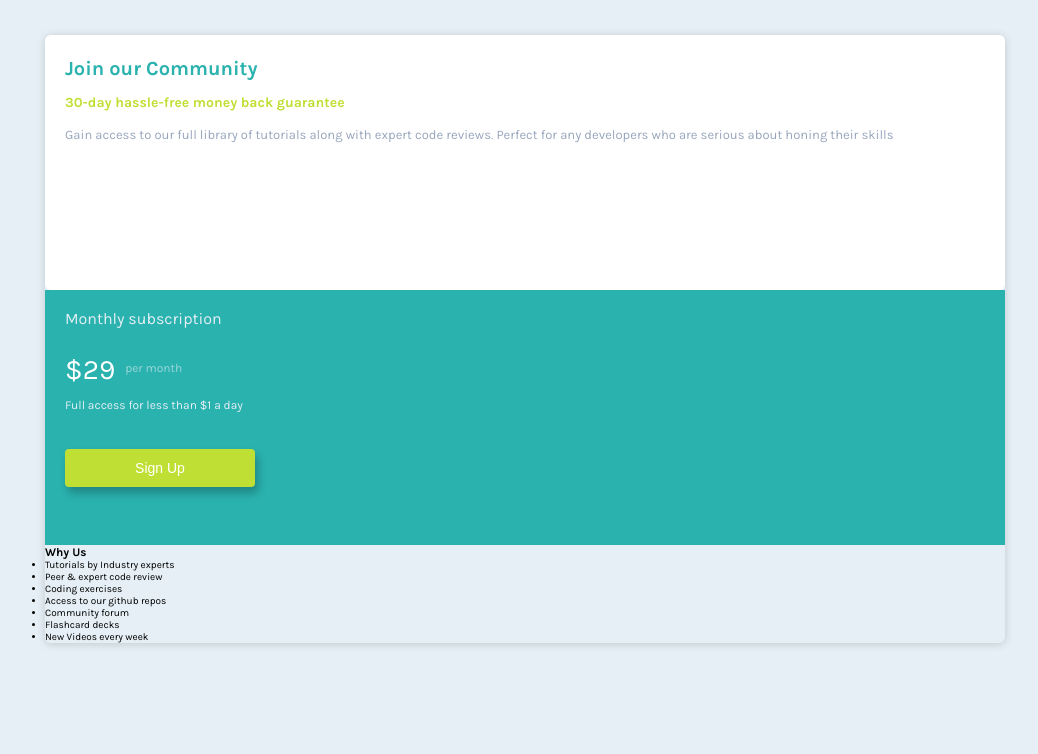
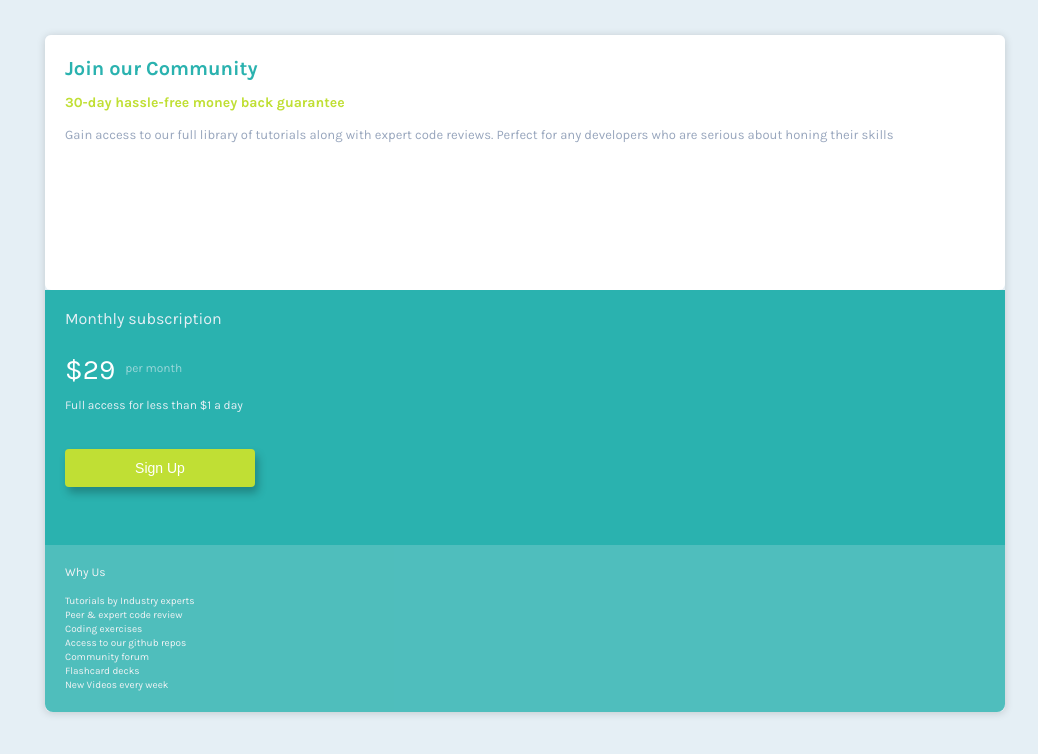
Before and after one commit to RicardoColladoRothschild/SinglePriceGrid.github.io, a plain HTML site: page index.html in a window 1280 px wide. Shown: the whole page, without its empty margins (115-1153 px from the left). Drawn offline with Linux system fonts and the light colour scheme.

Commit message:
add last section

```diff
--- a/styles.css
+++ b/styles.css
@@ -20,6 +20,7 @@ body{
     width:100%;
     height: 100vh;
     background-color:var(--lightGrey);
+
 }
 
 .main-container{
@@ -27,11 +28,13 @@ body{
     height: auto;
     margin:0 auto;
     margin-top:35px;
+
     display:flex;
     flex-wrap: wrap;
     border-radius: 6px;
     box-shadow: 0 1px 8px rgba(0, 0, 0, 0.16);
     font-family: var(--fontSetUp);
+
 
 
 }
@@ -125,3 +128,27 @@ body{
     box-shadow: 3px 6px 8px rgba(0, 0, 0, 0.25);
 
 }
+
+.main-container--us{
+    width:100%;
+    padding:20px;
+
+    background-color: var(--cyanPrimary);
+    opacity:0.8;
+    border-bottom-left-radius: 8px;
+    border-bottom-right-radius:8px;
+}
+
+.main-container--us h3{
+    color:whitesmoke;
+    margin-bottom:15px;
+    font-size: 1.2rem;
+    font-weight: 500;
+
+}
+
+.main-container--us ul{
+    line-height: 1.4rem;
+    list-style: none;
+    color:whitesmoke;
+}
```
